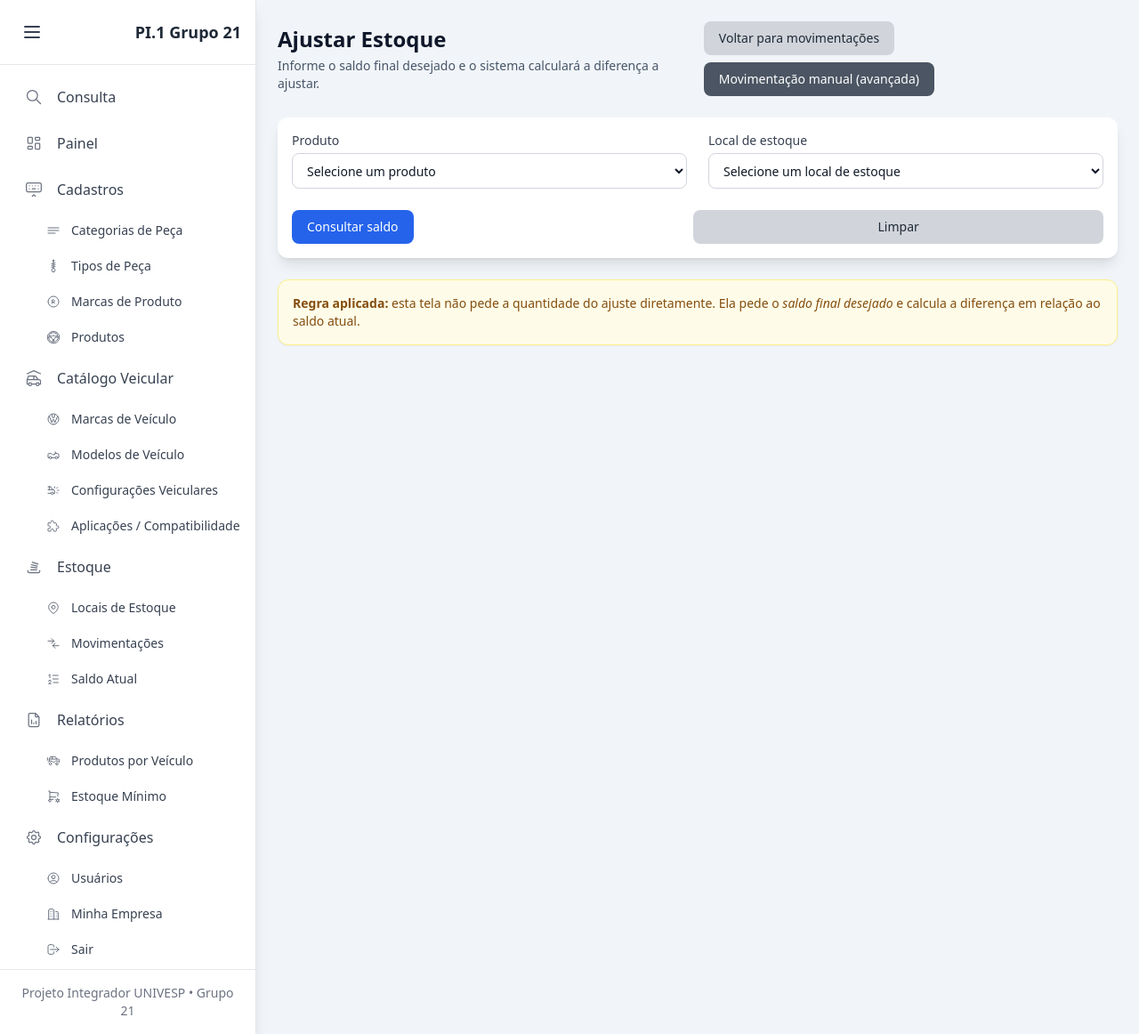
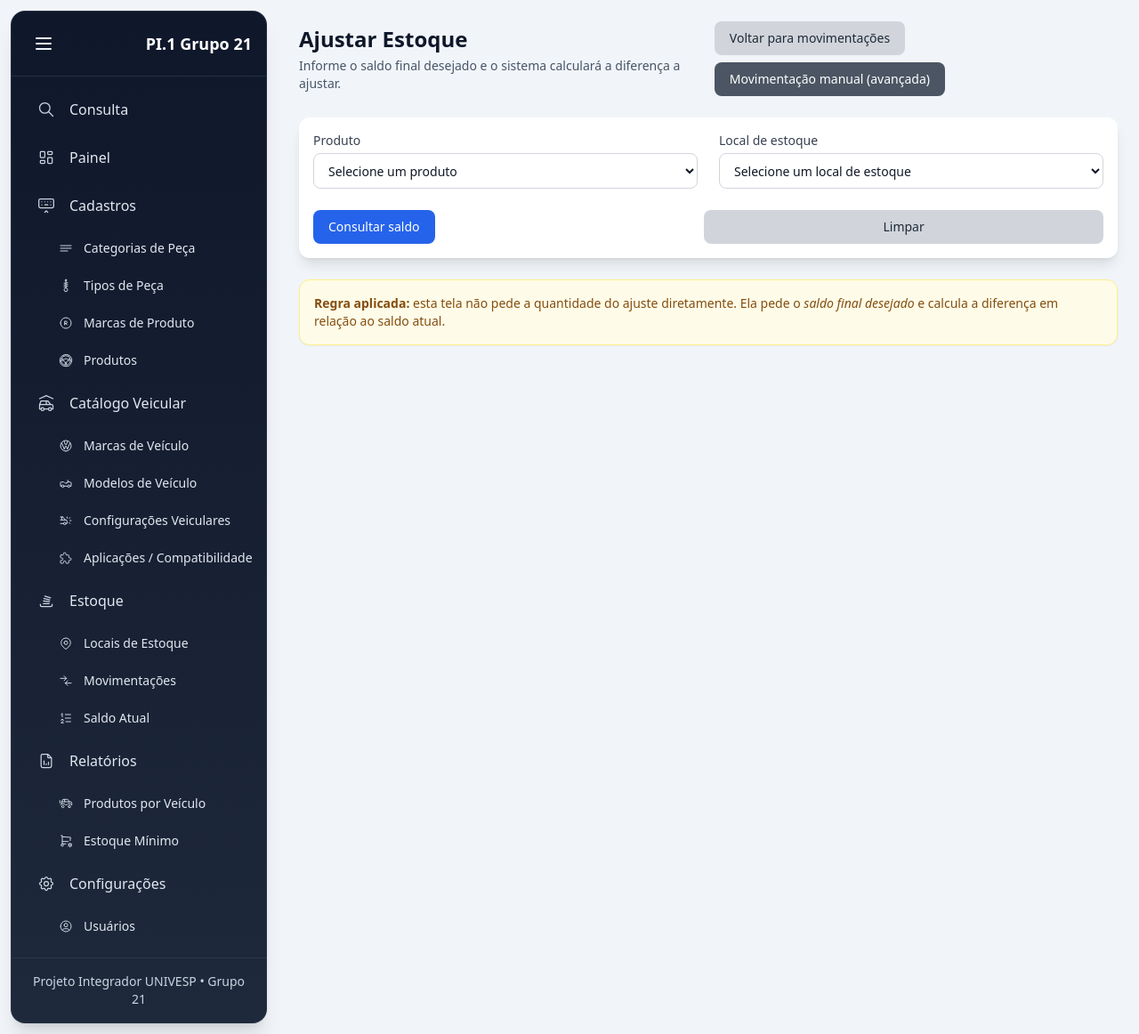
Before and after one commit to policarpofelipe/pi1-univesp, a PHP site: page /ajustar_estoque.php in a window 1280 px wide. Shown: the whole page at 89% size. Run offline with PHP 8.4, Linux system fonts and the light colour scheme; the visitor is signed in with stand-in values (Sample User, id 1); data that the repository does not hold is empty; some libraries are stand-ins or nearby versions.

Commit message:
ajustes menu

```diff
--- a/menu.php
+++ b/menu.php
@@ -132,11 +132,11 @@ function render_item_menu(array $item, string $paginaAtual, bool $sub = false):
     $isAtivo = (arquivo_url($item['url']) === $paginaAtual);
 
     $classeFundo = $isAtivo
-        ? 'bg-gradient-to-r from-blue-50 to-sky-50 border-l-4 border-blue-600'
-        : 'hover:bg-gray-100';
+        ? 'bg-white/15 border border-white/25 shadow-sm'
+        : 'hover:bg-white/10 border border-transparent';
 
-    $classeIcone = $isAtivo ? 'text-blue-600' : 'text-gray-500';
-    $classeTexto = $isAtivo ? 'text-gray-900 font-medium' : 'text-gray-700';
+    $classeIcone = $isAtivo ? 'text-white' : 'text-slate-300';
+    $classeTexto = $isAtivo ? 'text-white font-semibold' : 'text-slate-200';
     $paddingY = $sub ? 'py-2' : 'py-3';
     $marginLeft = $sub ? 'ml-3' : 'ml-4';
     $iconSize = $sub ? 'h-4 w-4' : 'h-5 w-5';
@@ -149,7 +149,7 @@ function render_item_menu(array $item, string $paginaAtual, bool $sub = false):
         :class="open ? 'justify-start' : 'justify-center'"
     >
         <svg xmlns="http://www.w3.org/2000/svg"
-             class="<?= $iconSize ?> flex-shrink-0 <?= $classeIcone ?> transition-colors group-hover:text-blue-600"
+             class="<?= $iconSize ?> flex-shrink-0 <?= $classeIcone ?> transition-colors group-hover:text-white"
              fill="none" viewBox="0 0 24 24" stroke="currentColor" stroke-width="1.5">
             <path stroke-linecap="round" stroke-linejoin="round"
                   d="<?= htmlspecialchars($item['icon'], ENT_QUOTES, 'UTF-8') ?>" />
@@ -157,7 +157,7 @@ function render_item_menu(array $item, string $paginaAtual, bool $sub = false):
 
         <span x-show="open"
               x-cloak
-              class="<?= $marginLeft ?> whitespace-nowrap text-left <?= $classeTexto ?> <?= $textSize ?> transition-colors group-hover:text-gray-900">
+              class="<?= $marginLeft ?> whitespace-nowrap text-left <?= $classeTexto ?> <?= $textSize ?> transition-colors group-hover:text-white">
             <?= htmlspecialchars($item['label'], ENT_QUOTES, 'UTF-8') ?>
         </span>
     </a>
@@ -168,17 +168,17 @@ function render_bloco_submenu(string $titulo, string $icone, array $itens, strin
 {
     $isAtivo = submenu_ativo($itens, $paginaAtual);
     $classeFundo = $isAtivo
-        ? 'bg-gradient-to-r from-blue-50 to-sky-50 border-l-4 border-blue-600'
-        : 'hover:bg-gray-100';
+        ? 'bg-white/15 border border-white/25 shadow-sm'
+        : 'hover:bg-white/10 border border-transparent';
 
-    $classeIcone = $isAtivo ? 'text-blue-600' : 'text-gray-500';
-    $classeTexto = $isAtivo ? 'text-gray-900 font-medium' : 'text-gray-700';
+    $classeIcone = $isAtivo ? 'text-white' : 'text-slate-300';
+    $classeTexto = $isAtivo ? 'text-white font-semibold' : 'text-slate-200';
     ?>
     <div class="w-full">
         <div class="group flex w-full items-center rounded-lg px-4 py-3 transition-all duration-200 <?= $classeFundo ?>"
              :class="open ? 'justify-start' : 'justify-center'">
             <svg xmlns="http://www.w3.org/2000/svg"
-                 class="h-5 w-5 flex-shrink-0 <?= $classeIcone ?> transition-colors group-hover:text-blue-600"
+                 class="h-5 w-5 flex-shrink-0 <?= $classeIcone ?> transition-colors group-hover:text-white"
                  fill="none" viewBox="0 0 24 24" stroke="currentColor" stroke-width="1.5">
                 <path stroke-linecap="round" stroke-linejoin="round"
                       d="<?= htmlspecialchars($icone, ENT_QUOTES, 'UTF-8') ?>" />
@@ -186,7 +186,7 @@ function render_bloco_submenu(string $titulo, string $icone, array $itens, strin
 
             <span x-show="open"
                   x-cloak
-                  class="ml-4 whitespace-nowrap text-left <?= $classeTexto ?> transition-colors group-hover:text-gray-900">
+                  class="ml-4 whitespace-nowrap text-left <?= $classeTexto ?> transition-colors group-hover:text-white">
                 <?= htmlspecialchars($titulo, ENT_QUOTES, 'UTF-8') ?>
             </span>
         </div>
@@ -202,18 +202,19 @@ function render_bloco_submenu(string $titulo, string $icone, array $itens, strin
 ?>
 
 <aside
-    x-data="{ open: true }"
-    class="relative hidden h-screen flex-col border-r border-gray-200 bg-white text-gray-900 shadow-lg transition-all duration-300 md:flex overflow-x-hidden"
+    x-data="{ open: true, toggleMenu() { this.open = !this.open; } }"
+    class="relative m-3 hidden h-[calc(100vh-1.5rem)] flex-col rounded-2xl border border-slate-700/50 bg-gradient-to-b from-slate-900 to-slate-800 text-white shadow-xl transition-all duration-300 md:flex overflow-x-hidden"
     :class="open ? 'w-72' : 'w-20'"
 >
-    <div class="flex items-center justify-between border-b border-gray-200 px-4 py-4">
+    <div class="flex items-center justify-between border-b border-slate-700/60 px-4 py-4">
         <button
-            @click="open = !open"
-            class="rounded-lg p-2 hover:bg-gray-100 focus:outline-none focus:ring-2 focus:ring-blue-500"
+            type="button"
+            @click.prevent="toggleMenu()"
+            class="rounded-lg p-2 hover:bg-white/10 focus:outline-none focus:ring-2 focus:ring-sky-400"
             title="Alternar menu"
         >
             <svg xmlns="http://www.w3.org/2000/svg"
-                 class="h-6 w-6 text-gray-700"
+                 class="h-6 w-6 text-slate-100"
                  fill="none"
                  viewBox="0 0 24 24"
                  stroke="currentColor"
@@ -224,17 +225,17 @@ function render_bloco_submenu(string $titulo, string $icone, array $itens, strin
             </svg>
         </button>
 
-        <span x-show="open" x-cloak class="text-lg font-semibold text-gray-800">PI.1 Grupo 21</span>
+        <span x-show="open" x-cloak class="text-lg font-semibold text-white">PI.1 Grupo 21</span>
     </div>
 
     <nav class="flex-1 space-y-1 overflow-y-auto overflow-x-hidden px-3 py-3
                 [&::-webkit-scrollbar]:w-1
                 [&::-webkit-scrollbar-track]:bg-transparent
                 [&::-webkit-scrollbar-thumb]:rounded-full
-                [&::-webkit-scrollbar-thumb]:bg-gray-300
-                hover:[&::-webkit-scrollbar-thumb]:bg-gray-400
+                [&::-webkit-scrollbar-thumb]:bg-slate-500
+                hover:[&::-webkit-scrollbar-thumb]:bg-slate-400
                 [scrollbar-width]:thin
-                [scrollbar-color]:rgb(209_213_219)_transparent">
+                [scrollbar-color]:rgb(100_116_139)_transparent">
 
         <?php foreach ($menuPrincipal as $item): ?>
             <?php render_item_menu($item, $paginaAtual); ?>
@@ -278,9 +279,9 @@ function render_bloco_submenu(string $titulo, string $icone, array $itens, strin
         ?>
     </nav>
 
-    <div class="border-t border-gray-200 px-4 py-4 text-center text-sm text-gray-500">
+    <div class="border-t border-slate-700/60 px-4 py-4 text-center text-sm text-slate-300">
         <span x-show="open" x-cloak>Projeto Integrador UNIVESP • Grupo 21</span>
-        <span x-show="!open" x-cloak>PI</span>
+        <span x-show="!open" x-cloak class="text-slate-200">PI</span>
     </div>
 </aside>
 
```
